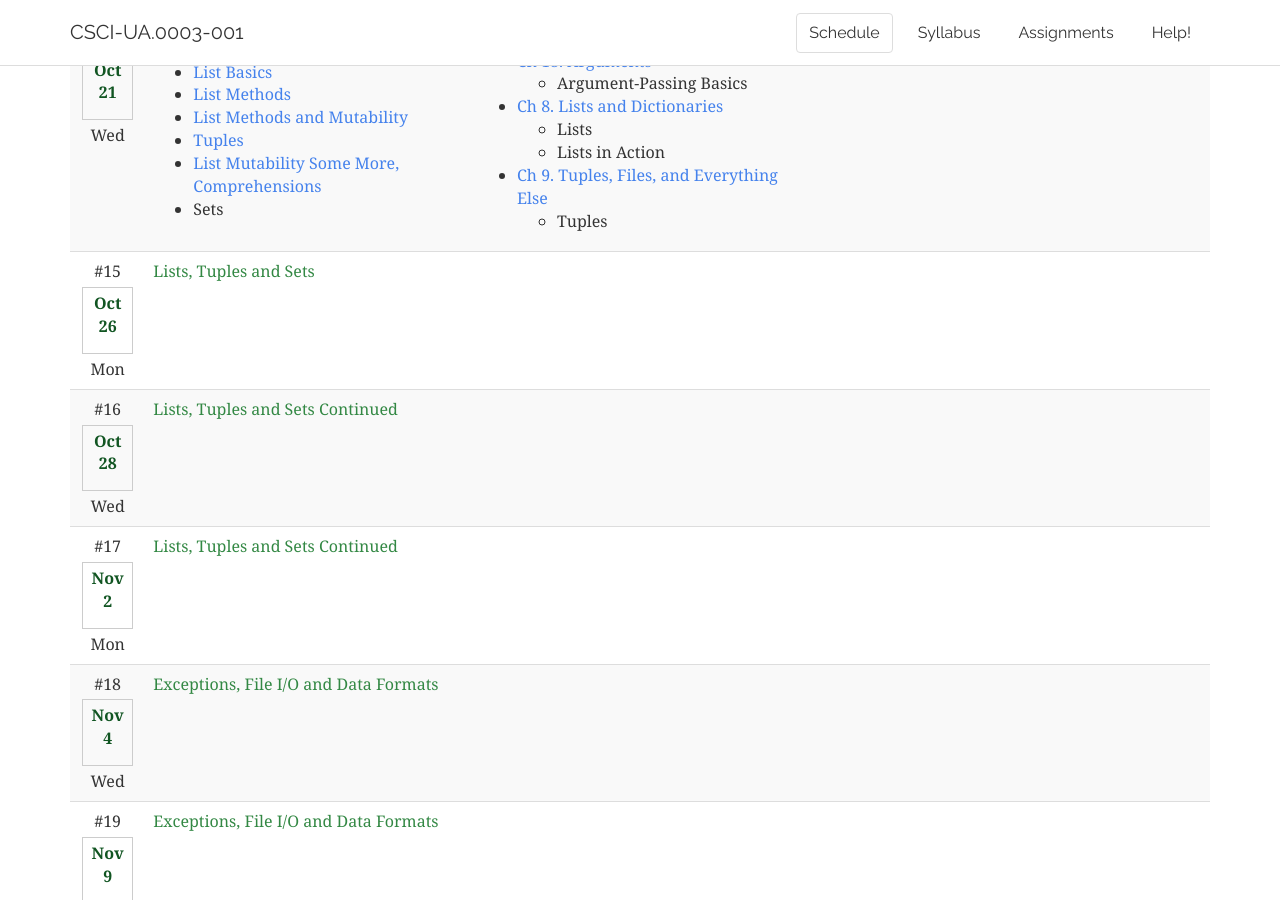
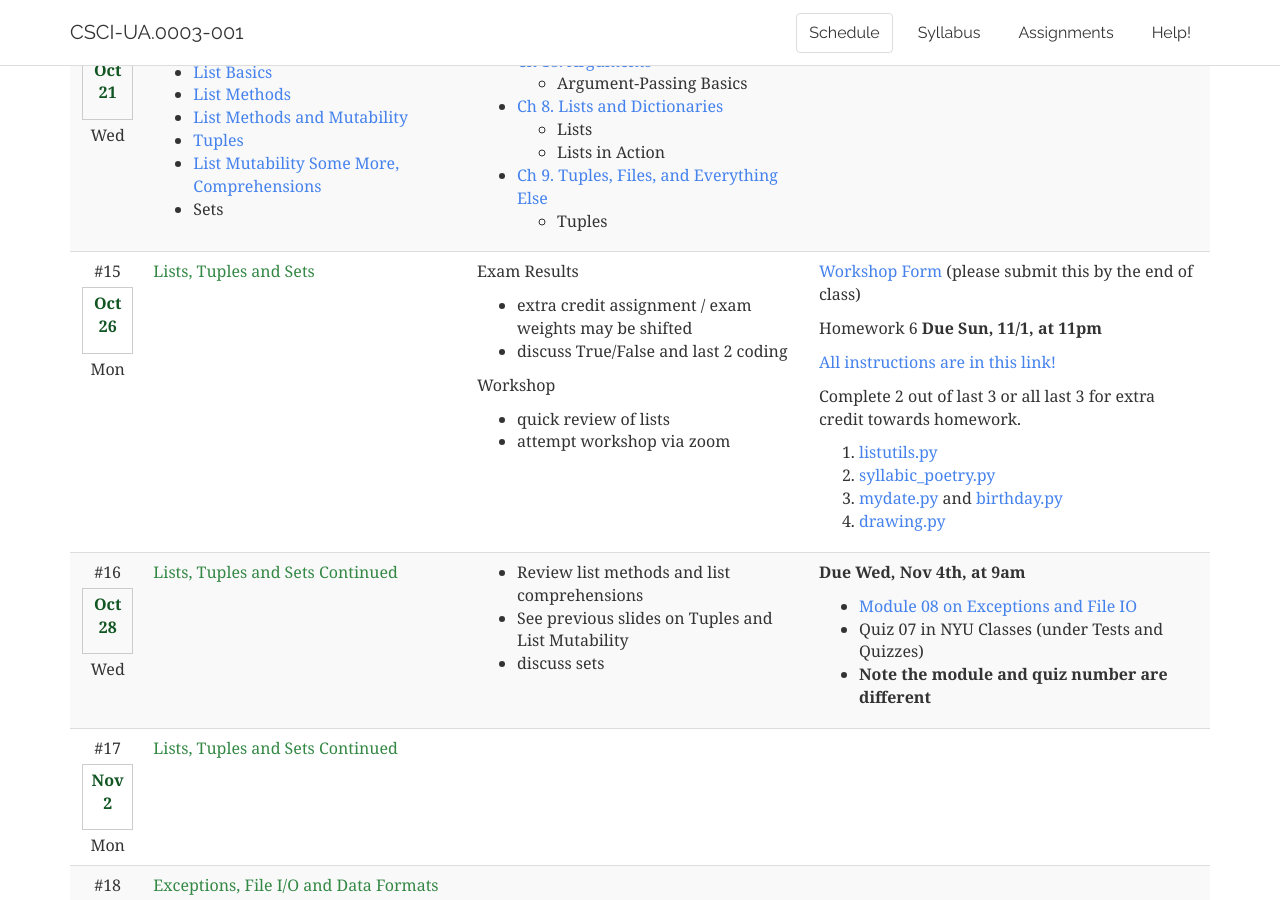
Before and after one commit to foureyes/csci-ua.0003-fall2020-001, a Jekyll site: the page built from index.markdown, in a window 1280 px wide and 900 px high, scrolled down 3688 px. Built offline with Jekyll 4.4.1, drawn with Linux system fonts in a browser that asks for light colours.

Commit message:
add workshop 6

```diff
--- a/_data/schedule.csv
+++ b/_data/schedule.csv
@@ -246,7 +246,7 @@
   * Lists in Action
 * [Ch 9. Tuples, Files, and Everything Else](https://learning-oreilly-com.proxy.library.nyu.edu/library/view/learning-python-5th/9781449355722/ch09.html#tuples_comma_files_comma_and_everything)
   * Tuples",,,,,
-y,,15,Oct-26,Mon,"Lists, Tuples and Sets","Exam Results
+,,15,Oct-26,Mon,"Lists, Tuples and Sets","Exam Results
 
 * extra credit assignment / exam weights may be shifted
 * discuss True/False and last 2 coding
@@ -257,7 +257,9 @@
 * quick review of lists
 * attempt workshop via zoom
 
-","Homework 6 __Due Sun, 11/1, at 11pm__
+","[Workshop Form](assignments/hw06/workshop06.html) (please submit this by the end of class)
+
+Homework 6 __Due Sun, 11/1, at 11pm__
 
 
 [All instructions are in this link!](assignments/hw06/list-utilities.html)
@@ -272,7 +274,7 @@
 
 
 ",,,,
-y,,16,Oct-28,Wed,"Lists, Tuples and Sets Continued","* Review list methods and list comprehensions
+,,16,Oct-28,Wed,"Lists, Tuples and Sets Continued","* Review list methods and list comprehensions
 * See previous slides on Tuples and List Mutability
 * discuss sets","__Due Wed, Nov 4th, at 9am__
 
--- /dev/null
+++ b/assignments/hw06/workshop06.md
@@ -0,0 +1,38 @@
+---
+layout: homework
+title: "Workshop #6"
+file: listutils.py
+instructions:
+form: "https://forms.gle/XUMGBKCMfMkyEytu5"
+---
+
+# {{page.title}}
+
+## Overview
+
+⚠️ __Every group member must submit their own form, though the code may be the similar for `{{page.file}}`__
+
+## Instructions
+
+1. `5 min`: introductions and roles
+	* __(re) introductions__: in alphabetical order by first name, introduce yourselves by saying your:
+		* name
+		* year
+		* major
+	* __group roles__: two group members should volunteer to be:
+		1. leader / screen sharer - shares screen and editor, live codes
+		2. time keeper - reminds group to fill out form when 5 minutes are left
+2. `40 min`: download [{{page.file}}]({{page.file}}) <!--([html instructions are available](encode_decode.html)) and work together to complete as much as you can -->
+	* The code written during the workshop must still be submitted in your homework submission with your other files
+	* The remaining files outside of the workshop (all files other than `{{page.file}}`) __must be done individually__
+	* If you finish `{{page.file}}` before allotted time, you can move on to other parts of the homework
+3. `5 min`: fill out the [{{page.form}}]({{page.form}}) (please submit this by the end of class)
+	* You must be logged in to your NYU Google account to access the form
+4. At the end of the workshop, everyone will be brought back to the main room
+
+<br>
+<br>
+<br>
+<br>
+<br>
+<br>
--- a/index.markdown
+++ b/index.markdown
@@ -2,6 +2,8 @@
 layout: default
 nav-state: schedule
 ---
+
+
 
 <!--
 <script>
```
